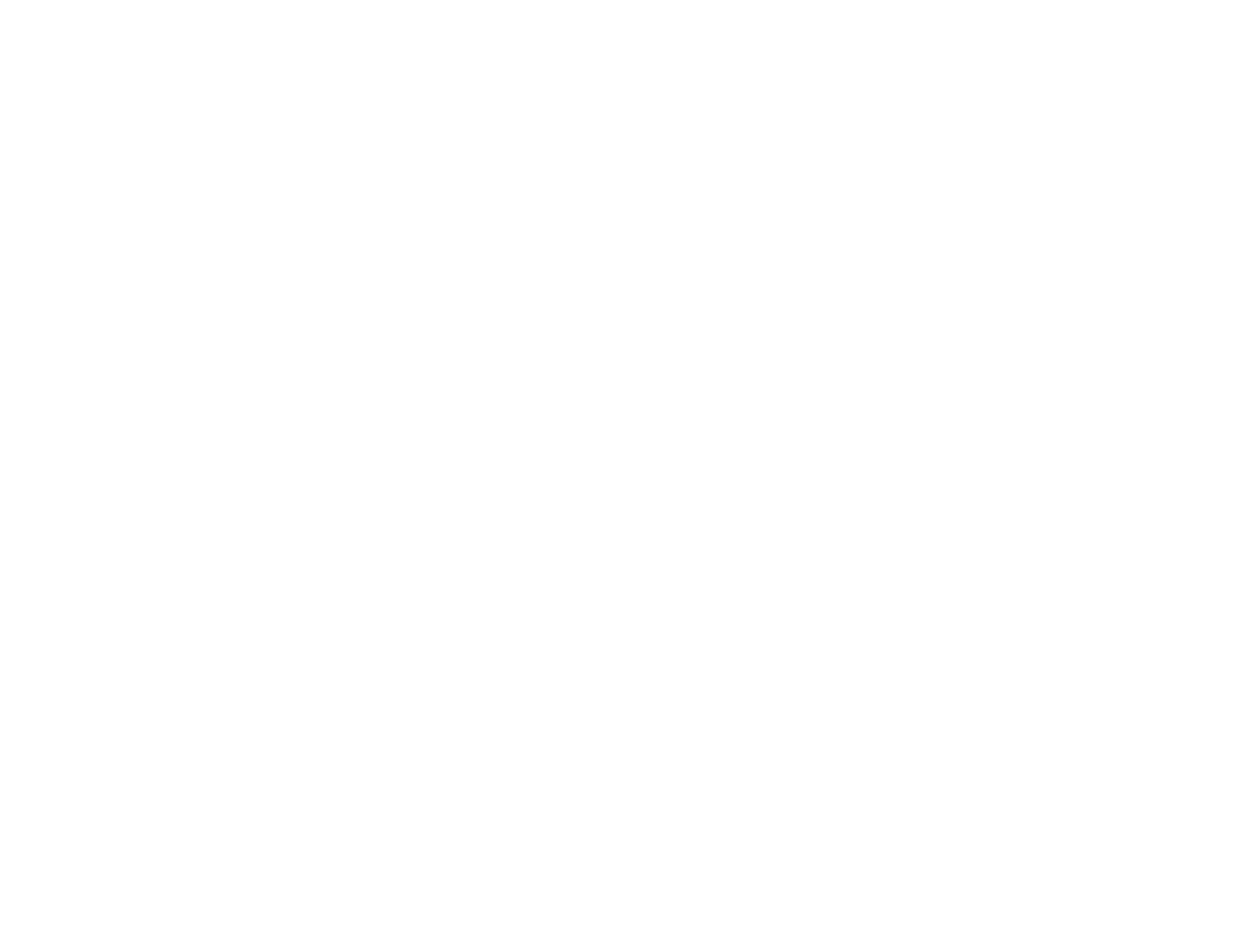
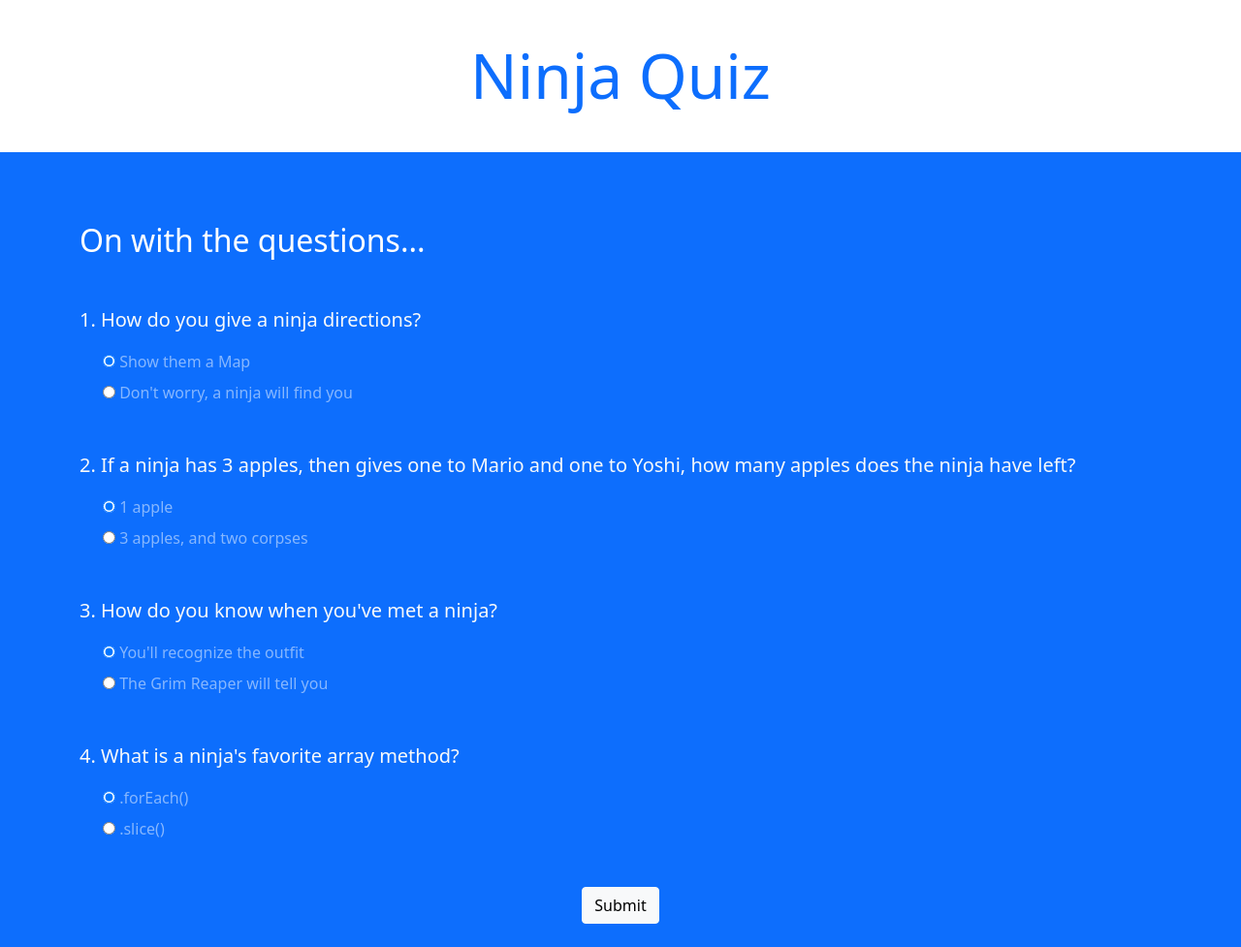
Before and after one commit to Vilasi/Ninja-Quiz, a plain HTML site: page index.html in a window 1280 px wide. Shown: the whole page at 97% size. Before the commit the page ends 800 px from the top, so only its background shows below. Drawn offline with nearby package versions, Linux system fonts and the light colour scheme.

Commit message:
Linked Bootstrap in <head> and added initial HTML content.

```diff
--- a/index.html
+++ b/index.html
@@ -7,12 +7,100 @@
   <head>
     <meta charset="utf-8" />
     <meta http-equiv="X-UA-Compatible" content="IE=edge" />
+    <link
+      href="https://cdn.jsdelivr.net/npm/bootstrap@5.0.0/dist/css/bootstrap.min.css"
+      rel="stylesheet"
+      integrity="sha384-wEmeIV1mKuiNpC+IOBjI7aAzPcEZeedi5yW5f2yOq55WWLwNGmvvx4Um1vskeMj0"
+      crossorigin="anonymous"
+    />
     <title>Ninja Quiz</title>
     <meta name="description" content="" />
     <meta name="viewport" content="width=device-width, initial-scale=1" />
     <link rel="stylesheet" href="" />
   </head>
   <body>
+    <!-- top section -->
+    <div class="intro py-3 bg-white text-center">
+      <div class="container">
+        <h2 class="text-primary display-3 my-4">Ninja Quiz</h2>
+      </div>
+    </div>
+
+    <!-- Quiz Section -->
+    <div class="quiz py-4 bg-primary">
+      <div class="container">
+        <h2 class="my-5 text-white">On with the questions...</h2>
+
+        <form class="quiz-form text-light">
+          <div class="my-5">
+            <p class="lead font-weight-normal">
+              1. How do you give a ninja directions?
+            </p>
+            <div class="form-check my-2 text-white-50">
+              <input type="radio" name="q1" value="A" checked />
+              <label class="form-check-label">Show them a Map</label>
+            </div>
+            <div class="form-check my-2 text-white-50">
+              <input type="radio" name="q1" value="B" />
+              <label class="form-check-label">
+                Don't worry, a ninja will find you
+              </label>
+            </div>
+          </div>
+
+          <div class="my-5">
+            <p class="lead font-weight-normal">
+              2. If a ninja has 3 apples, then gives one to Mario and one to
+              Yoshi, how many apples does the ninja have left?
+            </p>
+            <div class="form-check my-2 text-white-50">
+              <input type="radio" name="q2" value="A" checked />
+              <label class="form-check-label">1 apple</label>
+            </div>
+            <div class="form-check my-2 text-white-50">
+              <input type="radio" name="q2" value="B" />
+              <label class="form-check-label">
+                3 apples, and two corpses
+              </label>
+            </div>
+          </div>
+
+          <div class="my-5">
+            <p class="lead font-weight-normal">
+              3. How do you know when you've met a ninja?
+            </p>
+            <div class="form-check my-2 text-white-50">
+              <input type="radio" name="q3" value="A" checked />
+              <label class="form-check-label"
+                >You'll recognize the outfit
+              </label>
+            </div>
+            <div class="form-check my-2 text-white-50">
+              <input type="radio" name="q3" value="B" />
+              <label class="form-check-label">
+                The Grim Reaper will tell you
+              </label>
+            </div>
+          </div>
+          <div class="my-5">
+            <p class="lead font-weight-normal">
+              4. What is a ninja's favorite array method?
+            </p>
+            <div class="form-check my-2 text-white-50">
+              <input type="radio" name="q4" value="A" checked />
+              <label class="form-check-label"> .forEach() </label>
+            </div>
+            <div class="form-check my-2 text-white-50">
+              <input type="radio" name="q4" value="B" />
+              <label class="form-check-label"> .slice() </label>
+            </div>
+          </div>
+          <div class="text-center">
+            <input type="submit" class="btn btn-light" />
+          </div>
+        </form>
+      </div>
+    </div>
     <script src="app.js" async defer></script>
   </body>
 </html>
```
